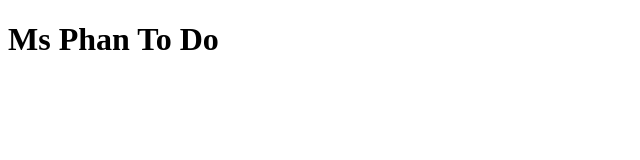
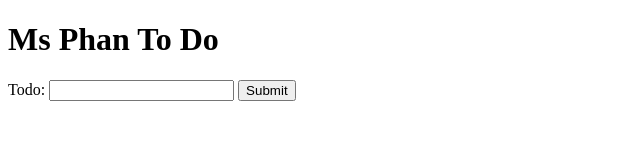
Before and after one commit to cpsggisc/mytodo, a plain HTML site: page index.html in a window 1280 px wide. Shown: the whole page, without its empty margins (0-640 px from the left). Drawn offline with Linux system fonts and the light colour scheme.

Commit message:
Update index.html

```diff
--- a/index.html
+++ b/index.html
@@ -9,5 +9,9 @@
     <!-- this is a comment
     this is a second comment
     -->
+    <form action="">
+      Todo: <input type="text" />
+      <input type="submit" />
+    </form>
   </body>
 </html>
```
